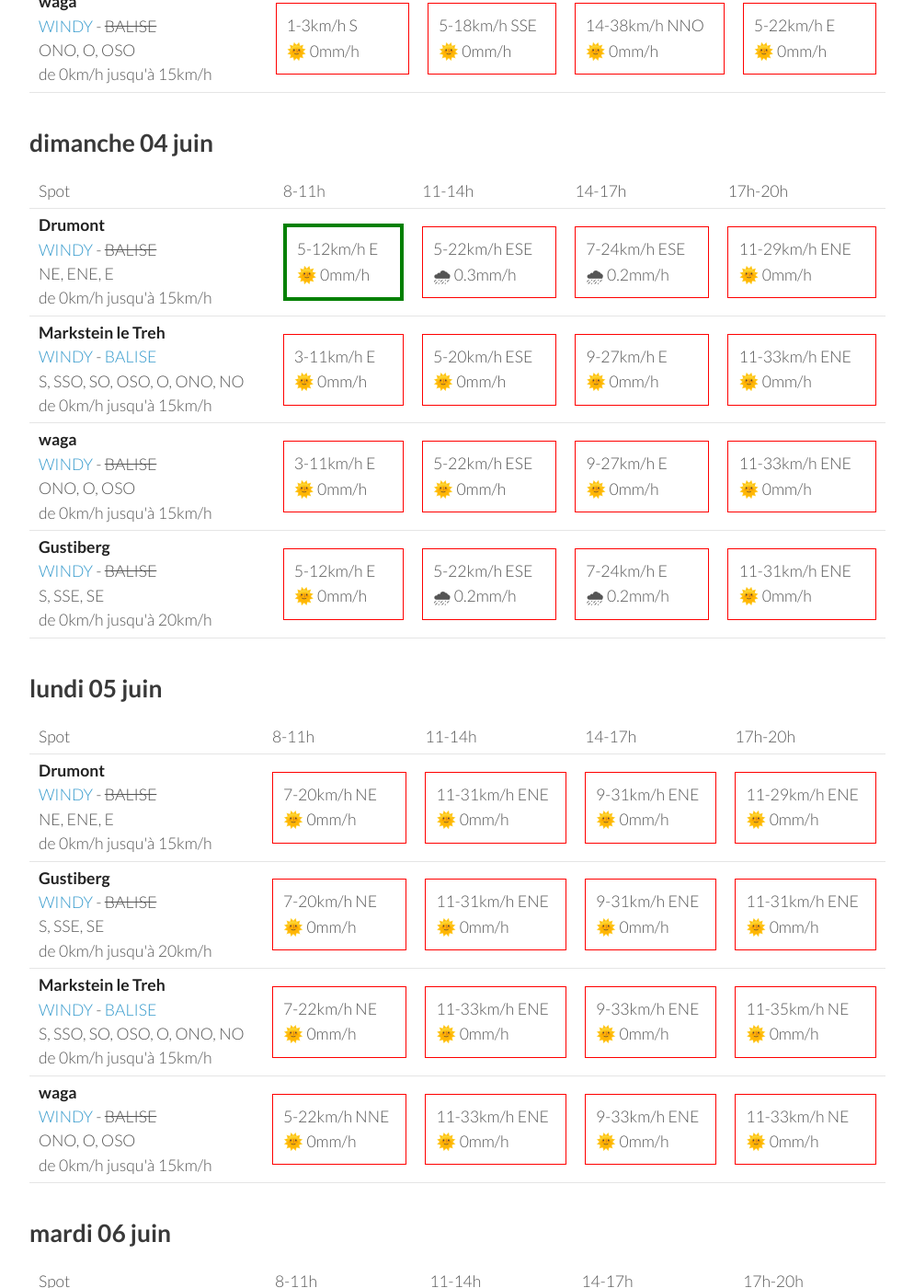
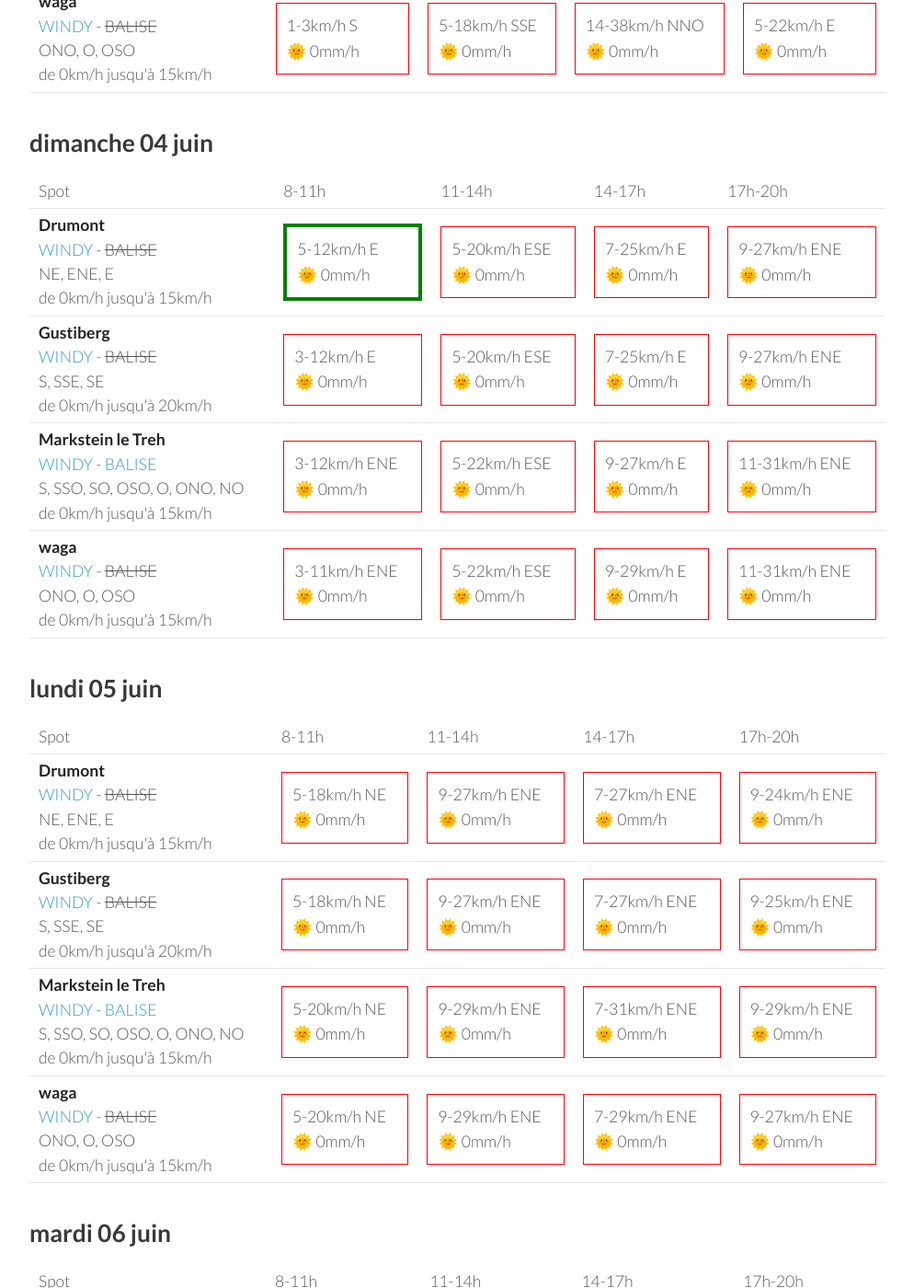
Before and after one commit to parapente-dans-le-nord/parapente-dans-le-nord.github.io, a Jekyll site: the page built from vosges.markdown, in a window 1280 px wide and 1400 px high, scrolled down 1325 px. Shown: the whole window at 92% size, without its empty margins (26-1020 px from the left). Built offline with Jekyll 4.4.1, drawn with Linux system fonts in a browser that asks for light colours; some of the changed text lies outside the part shown.

Commit message:
update index.markdown

```diff
--- a/vosges.markdown
+++ b/vosges.markdown
@@ -133,38 +133,38 @@ page mise à jour le vendredi 02 juin 13:16
         <td><strong>Drumont</strong><br><a href="https://windy.com/47.898/6.919?47.687,6.919,9,m:eYYagmG">WINDY</a> - <span class="no-balise"> BALISE </span><br> <span class="vent-favorable">NE, ENE, E</span><br><span class="force-vent">de 0km/h jusqu'à 15km/h</span> </td>
 
             <td><div class="flyable"><p>5-12km/h E</p><p>🌞 0mm/h</p></div></td>
-            <td><div class="not-flyable"><p>5-22km/h ESE</p><p>🌧 0.3mm/h</p></div></td>
-            <td><div class="not-flyable"><p>7-24km/h ESE</p><p>🌧 0.2mm/h</p></div></td>
-            <td><div class="not-flyable"><p>11-29km/h ENE</p><p>🌞 0mm/h</p></div></td>
+            <td><div class="not-flyable"><p>5-20km/h ESE</p><p>🌞 0mm/h</p></div></td>
+            <td><div class="not-flyable"><p>7-25km/h E</p><p>🌞 0mm/h</p></div></td>
+            <td><div class="not-flyable"><p>9-27km/h ENE</p><p>🌞 0mm/h</p></div></td>
+
+
+    </tr>
+<tr>
+        <td><strong>Gustiberg</strong><br><a href="https://windy.com/47.894/6.934?47.891,6.934,15,m:eYYagmI">WINDY</a> - <span class="no-balise"> BALISE </span><br> <span class="vent-favorable">S, SSE, SE</span><br><span class="force-vent">de 0km/h jusqu'à 20km/h</span> </td>
+
+            <td><div class="not-flyable"><p>3-12km/h E</p><p>🌞 0mm/h</p></div></td>
+            <td><div class="not-flyable"><p>5-20km/h ESE</p><p>🌞 0mm/h</p></div></td>
+            <td><div class="not-flyable"><p>7-25km/h E</p><p>🌞 0mm/h</p></div></td>
+            <td><div class="not-flyable"><p>9-27km/h ENE</p><p>🌞 0mm/h</p></div></td>
 
 
     </tr>
 <tr>
         <td><strong>Markstein le Treh</strong><br><a href="https://windy.com/47.926/7.012?47.505,7.012,8,m:eY1agmQ">WINDY</a> - <span class=""><a href="http://www.balisemeteo.com/balise.php?idBalise=136">BALISE</a> </span><br> <span class="vent-favorable">S, SSO, SO, OSO, O, ONO, NO</span><br><span class="force-vent">de 0km/h jusqu'à 15km/h</span> </td>
 
-            <td><div class="not-flyable"><p>3-11km/h E</p><p>🌞 0mm/h</p></div></td>
-            <td><div class="not-flyable"><p>5-20km/h ESE</p><p>🌞 0mm/h</p></div></td>
+            <td><div class="not-flyable"><p>3-12km/h ENE</p><p>🌞 0mm/h</p></div></td>
+            <td><div class="not-flyable"><p>5-22km/h ESE</p><p>🌞 0mm/h</p></div></td>
             <td><div class="not-flyable"><p>9-27km/h E</p><p>🌞 0mm/h</p></div></td>
-            <td><div class="not-flyable"><p>11-33km/h ENE</p><p>🌞 0mm/h</p></div></td>
+            <td><div class="not-flyable"><p>11-31km/h ENE</p><p>🌞 0mm/h</p></div></td>
 
 
     </tr>
 <tr>
         <td><strong>waga</strong><br><a href="https://windy.com/47.903/6.996?47.900,6.983,15">WINDY</a> - <span class="no-balise"> BALISE </span><br> <span class="vent-favorable">ONO, O, OSO</span><br><span class="force-vent">de 0km/h jusqu'à 15km/h</span> </td>
 
-            <td><div class="not-flyable"><p>3-11km/h E</p><p>🌞 0mm/h</p></div></td>
+            <td><div class="not-flyable"><p>3-11km/h ENE</p><p>🌞 0mm/h</p></div></td>
             <td><div class="not-flyable"><p>5-22km/h ESE</p><p>🌞 0mm/h</p></div></td>
-            <td><div class="not-flyable"><p>9-27km/h E</p><p>🌞 0mm/h</p></div></td>
-            <td><div class="not-flyable"><p>11-33km/h ENE</p><p>🌞 0mm/h</p></div></td>
-
-
-    </tr>
-<tr>
-        <td><strong>Gustiberg</strong><br><a href="https://windy.com/47.894/6.934?47.891,6.934,15,m:eYYagmI">WINDY</a> - <span class="no-balise"> BALISE </span><br> <span class="vent-favorable">S, SSE, SE</span><br><span class="force-vent">de 0km/h jusqu'à 20km/h</span> </td>
-
-            <td><div class="not-flyable"><p>5-12km/h E</p><p>🌞 0mm/h</p></div></td>
-            <td><div class="not-flyable"><p>5-22km/h ESE</p><p>🌧 0.2mm/h</p></div></td>
-            <td><div class="not-flyable"><p>7-24km/h E</p><p>🌧 0.2mm/h</p></div></td>
+            <td><div class="not-flyable"><p>9-29km/h E</p><p>🌞 0mm/h</p></div></td>
             <td><div class="not-flyable"><p>11-31km/h ENE</p><p>🌞 0mm/h</p></div></td>
 
 
@@ -188,40 +188,40 @@ page mise à jour le vendredi 02 juin 13:16
 <tr>
         <td><strong>Drumont</strong><br><a href="https://windy.com/47.898/6.919?47.687,6.919,9,m:eYYagmG">WINDY</a> - <span class="no-balise"> BALISE </span><br> <span class="vent-favorable">NE, ENE, E</span><br><span class="force-vent">de 0km/h jusqu'à 15km/h</span> </td>
 
-            <td><div class="not-flyable"><p>7-20km/h NE</p><p>🌞 0mm/h</p></div></td>
-            <td><div class="not-flyable"><p>11-31km/h ENE</p><p>🌞 0mm/h</p></div></td>
-            <td><div class="not-flyable"><p>9-31km/h ENE</p><p>🌞 0mm/h</p></div></td>
-            <td><div class="not-flyable"><p>11-29km/h ENE</p><p>🌞 0mm/h</p></div></td>
+            <td><div class="not-flyable"><p>5-18km/h NE</p><p>🌞 0mm/h</p></div></td>
+            <td><div class="not-flyable"><p>9-27km/h ENE</p><p>🌞 0mm/h</p></div></td>
+            <td><div class="not-flyable"><p>7-27km/h ENE</p><p>🌞 0mm/h</p></div></td>
+            <td><div class="not-flyable"><p>9-24km/h ENE</p><p>🌞 0mm/h</p></div></td>
 
 
     </tr>
 <tr>
         <td><strong>Gustiberg</strong><br><a href="https://windy.com/47.894/6.934?47.891,6.934,15,m:eYYagmI">WINDY</a> - <span class="no-balise"> BALISE </span><br> <span class="vent-favorable">S, SSE, SE</span><br><span class="force-vent">de 0km/h jusqu'à 20km/h</span> </td>
 
-            <td><div class="not-flyable"><p>7-20km/h NE</p><p>🌞 0mm/h</p></div></td>
-            <td><div class="not-flyable"><p>11-31km/h ENE</p><p>🌞 0mm/h</p></div></td>
-            <td><div class="not-flyable"><p>9-31km/h ENE</p><p>🌞 0mm/h</p></div></td>
-            <td><div class="not-flyable"><p>11-31km/h ENE</p><p>🌞 0mm/h</p></div></td>
+            <td><div class="not-flyable"><p>5-18km/h NE</p><p>🌞 0mm/h</p></div></td>
+            <td><div class="not-flyable"><p>9-27km/h ENE</p><p>🌞 0mm/h</p></div></td>
+            <td><div class="not-flyable"><p>7-27km/h ENE</p><p>🌞 0mm/h</p></div></td>
+            <td><div class="not-flyable"><p>9-25km/h ENE</p><p>🌞 0mm/h</p></div></td>
 
 
     </tr>
 <tr>
         <td><strong>Markstein le Treh</strong><br><a href="https://windy.com/47.926/7.012?47.505,7.012,8,m:eY1agmQ">WINDY</a> - <span class=""><a href="http://www.balisemeteo.com/balise.php?idBalise=136">BALISE</a> </span><br> <span class="vent-favorable">S, SSO, SO, OSO, O, ONO, NO</span><br><span class="force-vent">de 0km/h jusqu'à 15km/h</span> </td>
 
-            <td><div class="not-flyable"><p>7-22km/h NE</p><p>🌞 0mm/h</p></div></td>
-            <td><div class="not-flyable"><p>11-33km/h ENE</p><p>🌞 0mm/h</p></div></td>
-            <td><div class="not-flyable"><p>9-33km/h ENE</p><p>🌞 0mm/h</p></div></td>
-            <td><div class="not-flyable"><p>11-35km/h NE</p><p>🌞 0mm/h</p></div></td>
+            <td><div class="not-flyable"><p>5-20km/h NE</p><p>🌞 0mm/h</p></div></td>
+            <td><div class="not-flyable"><p>9-29km/h ENE</p><p>🌞 0mm/h</p></div></td>
+            <td><div class="not-flyable"><p>7-31km/h ENE</p><p>🌞 0mm/h</p></div></td>
+            <td><div class="not-flyable"><p>9-29km/h ENE</p><p>🌞 0mm/h</p></div></td>
 
 
     </tr>
 <tr>
         <td><strong>waga</strong><br><a href="https://windy.com/47.903/6.996?47.900,6.983,15">WINDY</a> - <span class="no-balise"> BALISE </span><br> <span class="vent-favorable">ONO, O, OSO</span><br><span class="force-vent">de 0km/h jusqu'à 15km/h</span> </td>
 
-            <td><div class="not-flyable"><p>5-22km/h NNE</p><p>🌞 0mm/h</p></div></td>
-            <td><div class="not-flyable"><p>11-33km/h ENE</p><p>🌞 0mm/h</p></div></td>
-            <td><div class="not-flyable"><p>9-33km/h ENE</p><p>🌞 0mm/h</p></div></td>
-            <td><div class="not-flyable"><p>11-33km/h NE</p><p>🌞 0mm/h</p></div></td>
+            <td><div class="not-flyable"><p>5-20km/h NE</p><p>🌞 0mm/h</p></div></td>
+            <td><div class="not-flyable"><p>9-29km/h ENE</p><p>🌞 0mm/h</p></div></td>
+            <td><div class="not-flyable"><p>7-29km/h ENE</p><p>🌞 0mm/h</p></div></td>
+            <td><div class="not-flyable"><p>9-27km/h ENE</p><p>🌞 0mm/h</p></div></td>
 
 
     </tr>
```
Also changed, not shown: other parts of vosges.markdown (+1 -1 lines).
